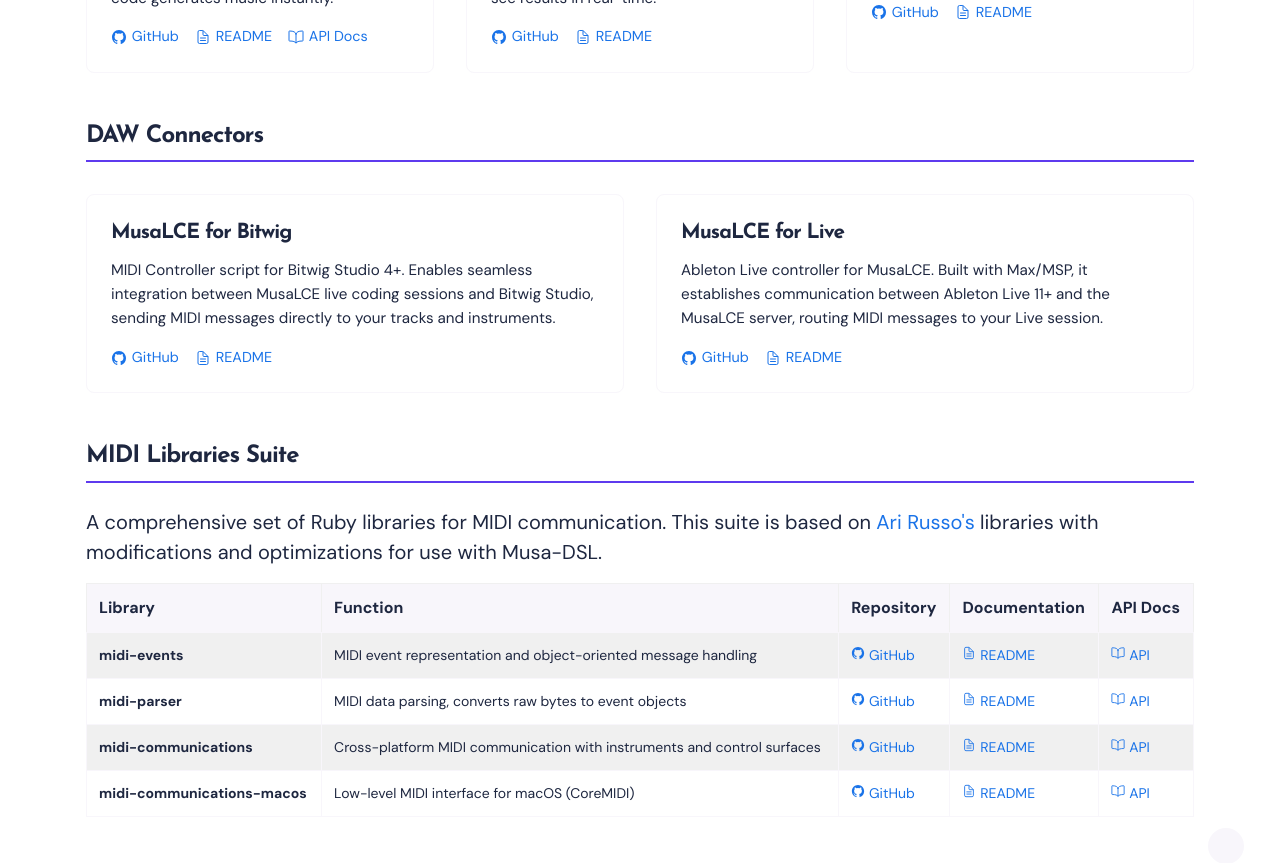
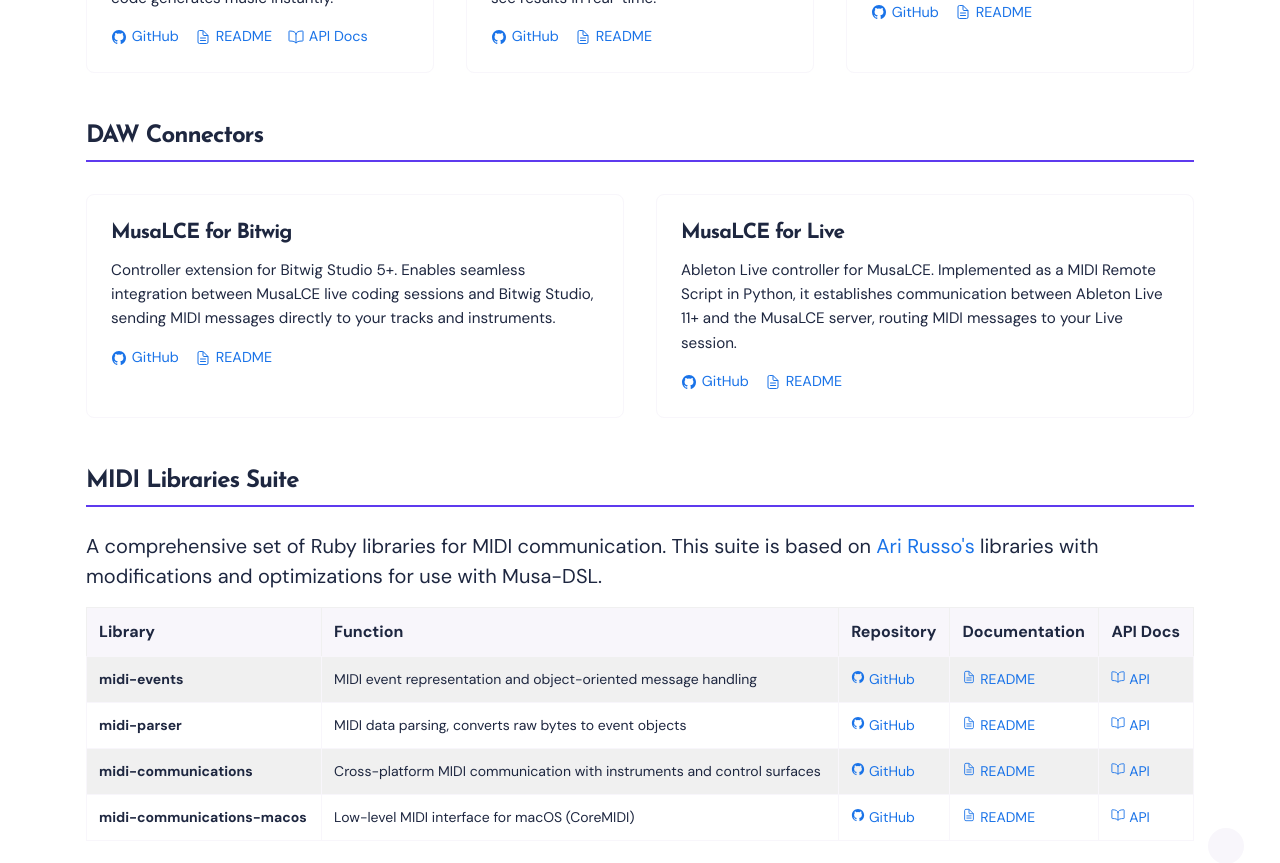
Before and after one commit to javier-sy/musadsl-website, a Jekyll site: the page built from index.html, in a window 1280 px wide and 900 px high, scrolled down 3443 px. Shown: the top 863 px of the window. Built offline with Jekyll 4.4.1, drawn with Linux system fonts in a browser that asks for light colours; comment, search, counter and statistics services are not loaded; some of the changed text lies outside the part shown.

Commit message:
Docs: fix factual errors on MusaLCE component cards
- MusaLCE for Live was described as "Built with Max/MSP" — it is
  in fact a Python MIDI Remote Script. Replaced with an accurate
  description.
- MusaLCE Server GitHub links pointed to `MusaLCEServer` (capital
  S, no hyphen) — the actual repo is `musalce-server`. Two link
  occurrences fixed (component card and downloads table).
- "MIDI Controller script for Bitwig Studio 4+" → controller
  extension for Bitwig Studio 5+ (matches `musalce-server` README
  and the rest of the suite).
- "Additional requirements: Bitwig Studio 4+" → 5+ (same fix in
  the Quick Start section).

Co-Authored-By: Claude Opus 4.7 (1M context) <noreply@anthropic.com>

```diff
--- a/index.html
+++ b/index.html
@@ -161,10 +161,10 @@ description: MusaDSL is an open source Ruby framework for algorithmic sound and
             where your code generates music instantly.
           </p>
           <div class="component__links">
-            <a href="https://github.com/javier-sy/MusaLCEServer" target="_blank" rel="noopener">
+            <a href="https://github.com/javier-sy/musalce-server" target="_blank" rel="noopener">
               <ion-icon name="logo-github"></ion-icon> GitHub
             </a>
-            <a href="https://github.com/javier-sy/MusaLCEServer#readme" target="_blank" rel="noopener">
+            <a href="https://github.com/javier-sy/musalce-server#readme" target="_blank" rel="noopener">
               <ion-icon name="document-text-outline"></ion-icon> README
             </a>
             <a href="https://rubydoc.info/gems/musalce-server" target="_blank" rel="noopener">
@@ -213,7 +213,7 @@ description: MusaDSL is an open source Ruby framework for algorithmic sound and
         <div class="component-card">
           <h4 class="component__title">MusaLCE for Bitwig</h4>
           <p class="component__description">
-            MIDI Controller script for Bitwig Studio 4+. Enables seamless integration
+            Controller extension for Bitwig Studio 5+. Enables seamless integration
             between MusaLCE live coding sessions and Bitwig Studio, sending MIDI messages
             directly to your tracks and instruments.
           </p>
@@ -229,9 +229,9 @@ description: MusaDSL is an open source Ruby framework for algorithmic sound and
         <div class="component-card">
           <h4 class="component__title">MusaLCE for Live</h4>
           <p class="component__description">
-            Ableton Live controller for MusaLCE. Built with Max/MSP, it establishes
-            communication between Ableton Live 11+ and the MusaLCE server, routing
-            MIDI messages to your Live session.
+            Ableton Live controller for MusaLCE. Implemented as a MIDI Remote Script in Python,
+            it establishes communication between Ableton Live 11+ and the MusaLCE server,
+            routing MIDI messages to your Live session.
           </p>
           <div class="component__links">
             <a href="https://github.com/javier-sy/MusaLCEforLive" target="_blank" rel="noopener">
@@ -373,7 +373,7 @@ description: MusaDSL is an open source Ruby framework for algorithmic sound and
         For real-time coding sessions connected to a DAW, you can additionally set up the
         MusaLCE live coding environment:
       </p>
-      <p><strong>Additional requirements:</strong> Ableton Live 11+ or Bitwig Studio 4+</p>
+      <p><strong>Additional requirements:</strong> Ableton Live 11+ or Bitwig Studio 5+</p>
       <ol>
         <li>Install the MusaLCE Server: <code>gem install musalce-server</code></li>
         <li>Install the connector for your DAW (Bitwig or Ableton Live)</li>
@@ -418,7 +418,7 @@ description: MusaDSL is an open source Ruby framework for algorithmic sound and
           </tr>
           <tr>
             <td><strong>MusaLCE Server</strong></td>
-            <td><a href="https://github.com/javier-sy/MusaLCEServer#readme" target="_blank" rel="noopener"><ion-icon name="document-text-outline"></ion-icon> README</a></td>
+            <td><a href="https://github.com/javier-sy/musalce-server#readme" target="_blank" rel="noopener"><ion-icon name="document-text-outline"></ion-icon> README</a></td>
             <td><a href="https://rubydoc.info/gems/musalce-server" target="_blank" rel="noopener"><ion-icon name="book-outline"></ion-icon> API</a></td>
           </tr>
           <tr>
```
